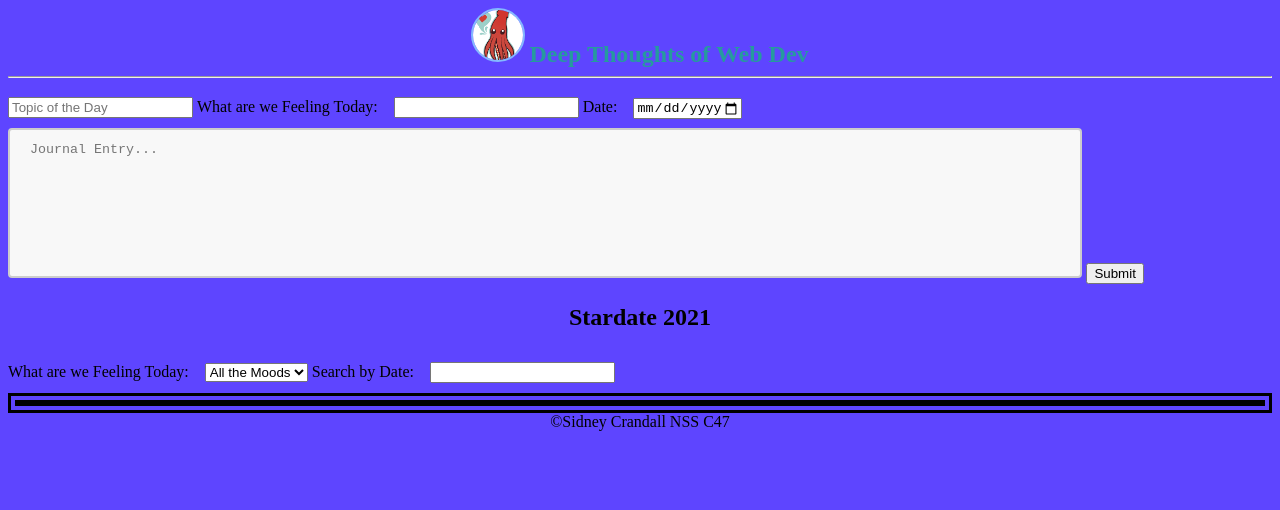
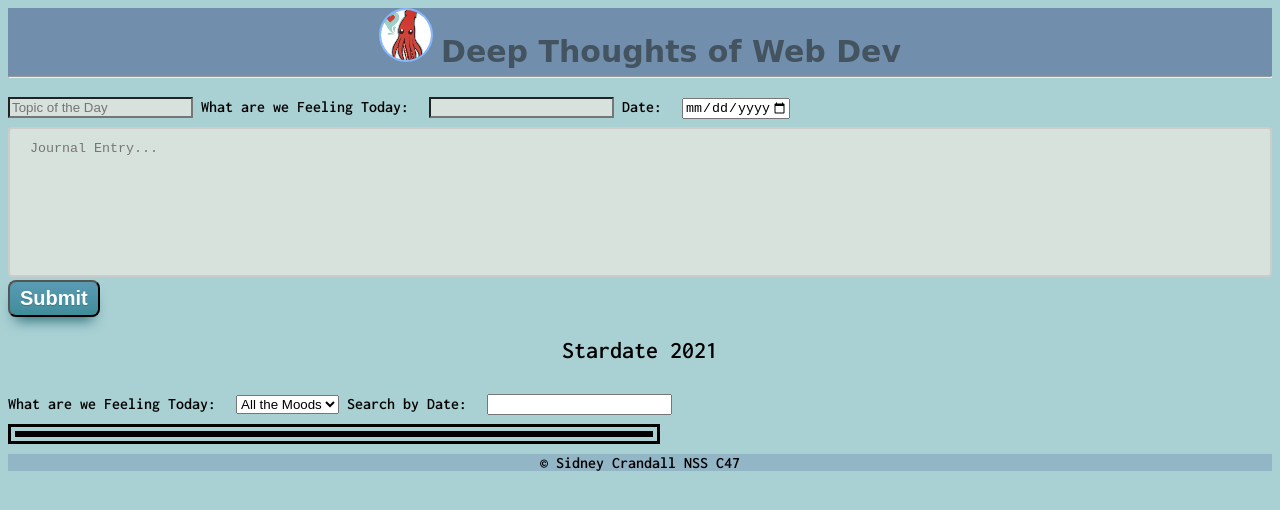
Before and after one commit to SidneyCrandall/Daily-Journal, a plain HTML site: page src/index.html in a window 1280 px wide. Drawn offline with Linux system fonts and the light colour scheme; no server answers; a web font is replaced by a local one.

Commit message:
adding changes

```diff
--- a/api/dailyJournal.json
+++ b/api/dailyJournal.json
@@ -1,5 +1,6 @@
 {
-    "entries": [{
+  "entries": [
+    {
       "date": "03/04/2021",
       "topic": "API",
       "mood": "Content",
--- a/src/index.html
+++ b/src/index.html
@@ -6,27 +6,21 @@
     <meta name="viewport" content="width=device-width, initial-scale=1.0">
     <title>Daily Journal</title>
     <link rel="stylesheet" href="styles/journal.css">
+    <link href="https://fonts.googleapis.com/css2?family=Inconsolata:wght@600&family=Train+One&display=swap" rel="stylesheet">
 </head>
-
-<!--Text wrapping-->
-
-<!--fieldsets begin-->
 
 <body>
 
     <header class="header">
         <!--Logo and Name of page here-->
         <nav class="navigationBar">
-
             <img class="iconImage" src="images/squidicon.png" alt="squidicon">
             <h1>Deep Thoughts of Web Dev</h1>
         </nav>
         <hr>
-
     </header>
 
     <main class="main">
-
         <section class="entries">
 
         </section>
@@ -39,7 +33,7 @@
                     <option value = "Happy"> Happy</option>
                     <option value = "Hangry"> Hangry </option>
                     <option value = "Ok"> Ok</option>
-                    <option value = "Estatic"> Estatic</option>
+                    <option value = "Ecstatic"> Ecstatic</option>
                     <option value = "Stressed"> Stressed</option>
                     <option value = "Anxious"> Anxious</option>
                     <option value = "Content"> Content</option>
@@ -51,13 +45,8 @@
             <section id = "filterLog"> </section>
         </div>
     </main>
-
-
-
 <!--copyright and github tag--->
-<footer class="footer">&copy;Sidney Crandall NSS C47</footer>
-
+<footer class="footer">&copy; Sidney Crandall NSS C47</footer>
 <script type="module" src="./scripts/main.js"></script>
-
 </body>
 </html>
--- a/src/scripts/feed/JournalData.js
+++ b/src/scripts/feed/JournalData.js
@@ -24,6 +24,16 @@ export const createPost = postObj => {
         .then(response => response.json())
 }
 
+export const deletePost = entryId => {
+    return fetch(`http://localhost:8088/entries/${entryId}`, {
+        method: "DELETE",
+        headers: {
+            "Content-Type": "application/json"
+        }
+    })
+        .then(response => response.json())
+        .then(getEntries)
+}
 
 /*
 
--- a/src/scripts/feed/JournalEntry.js
+++ b/src/scripts/feed/JournalEntry.js
@@ -5,6 +5,7 @@ export const journalEntry = (entryObject) => {
 			<p class="post__items">Date: ${entryObject.date}</p>
 			<p class="post__items">Entry: ${entryObject.journalEntry}</p>
 			<p class="post__items">Mood: ${entryObject.mood}</p>
+			<button id="delete__${entryObject.id}">Delete</button>
 	    </article>
     `
 };
--- a/src/scripts/feed/JournalPost.js
+++ b/src/scripts/feed/JournalPost.js
@@ -3,9 +3,9 @@ export const PostEntry = () => {
     <form>
         <div class="entries">
             <input value="" name="postTopicOfDay" class="post_Topic" type="text" placeholder="Topic of the Day" />
-            <label for="mood">What are we Feeling Today: </label>
-            <input value="" name="postMood" />
-            <label for="journalDate">Date: </label>
+            <label for="mood">  What are we Feeling Today: </label>
+            <input value="" name="postMood" type="text"/>
+            <label for="journalDate"> Date:</label>
             <input value="" name="postDate" class="post_Date" type="date" min="2000-01-01" max="2031-12-31" />
         </div>
             <textarea name="postEntry" class="text" placeholder="Journal Entry... "></textarea>
--- a/src/scripts/main.js
+++ b/src/scripts/main.js
@@ -1,7 +1,7 @@
-import { entryList } from "./feed/journalEntryList.js"
-import { getEntries,createPost, useEntryCollection } from "./feed/JournalData.js"
-import {journalEntry} from "./feed/journalEntry.js";
-import { PostEntry } from "./feed/journalPost.js";
+import { entryList } from "./feed/JournalEntryList.js"
+import { getEntries, createPost, useEntryCollection, deletePost } from "./feed/JournalData.js"
+import { journalEntry } from "./feed/JournalEntry.js";
+import { PostEntry } from "./feed/JournalPost.js";
 
 
 const applicationElement = document.querySelector("main");
@@ -50,10 +50,21 @@ applicationElement.addEventListener("change", event => {
         console.log(`User wants to view when the author was feeling ${moodType}`)
         showFilteredPosts(moodType);
     }
-        else if (event.target.id ==="All") {
+    else if (event.target.id === "All") {
         showjournalEntry();
     }
 });
+
+applicationElement.addEventListener("click", event => {
+    event.preventDefault();
+    if (event.target.id.startsWith("delete")) {
+        const entryId = event.target.id.split("__")[1];
+        deletePost(entryId)
+            .then(response => {
+                entryList();
+            })
+    }
+})
 
 const showFilteredPosts = (moodType) => {
     const filteredData = useEntryCollection().filter(singlePost => {
@@ -69,7 +80,6 @@ const showFilteredPosts = (moodType) => {
 const showjournalEntry = () => {
     const entryElement = document.querySelector(".entries");
     //getEntries().then((allPosts) =>{
-
     entryElement.innerHTML = PostEntry();
 }
 
--- a/src/styles/journal.css
+++ b/src/styles/journal.css
@@ -1,24 +1,23 @@
 body {
-    background: rgb(94, 69, 255)
+    background: #A9D1D4;
+    font-family: 'Inconsolata', monospace;
 }
 
 .fieldset {
     display: flex;
     border: 2px outset darkslategrey;
+    width: 50%;
 }
 
 footer {
     text-align: center;
+    background-color: #93B6C7;
+    margin-top: 10px;
 }
 
 .header {
     text-align: center;
-    color: slateblue
-}
-
-input[type=text]:focus {
-    background-color: lightblue;
-    width: 50%;
+    background-color: #718FAD;
 }
 
 textarea {
@@ -35,6 +34,7 @@ textarea {
 #entryLog {
     border: black double 10px;
     text-align: justify;
+    width: 50%;
 }
 
 .logs {
@@ -64,8 +64,7 @@ input[type=text] textarea {
     resize: vertical;
 }
 
-#topicOfDay{
-
+#topicOfDay {
     width: 45%;
     margin-top: 6px;
     float: left;
@@ -99,8 +98,12 @@ input[type=text] select {
 
 h1 {
     display: inline-block;
-    color: #269a9e;
+    color: #43535F;
+    font-family: 'Train One', cursive;
+    font-size: 30px;
+    font-weight: bolder;
 }
+
 .iconImage {
     display: inline-block;
     height: 50px;
@@ -108,8 +111,50 @@ h1 {
     object-fit: cover;
     border-radius: 50%;
     border: 2.5px solid #84b9ff;
+}
 
-}
 .navigationBar {
     height: 60px;
 }
+
+button {
+    box-shadow: 0px 10px 14px -7px #276873;
+    background: linear-gradient(to bottom, #599bb3 5%, #408c99 100%);
+    background-color: #599bb3;
+    border-radius: 8px;
+    /*display:inline-block;*/
+    cursor: pointer;
+    color: #ffffff;
+    font-family: Arial;
+    font-size: 20px;
+    font-weight: bold;
+    padding: 5px 10px;
+    text-decoration: none;
+    text-shadow: 0px 1px 0px #3d768a;
+}
+
+button:hover {
+    background: linear-gradient(to bottom, #408c99 5%, #599bb3 100%);
+    background-color: #408c99;
+}
+
+button:active {
+    position: relative;
+    top: 1px;
+}
+
+input[type=text] {
+    background-color: #D8E2DC;
+    color: white;
+}
+
+textarea {
+    width: 100%;
+    height: 150px;
+    padding: 12px 20px;
+    box-sizing: border-box;
+    border: 2px solid #ccc;
+    border-radius: 4px;
+    background-color: #D8E2DC;
+    resize: none;
+}
```
Also changed, not shown: 1 other file. Lines whose indentation alone changed are shown as unchanged.
